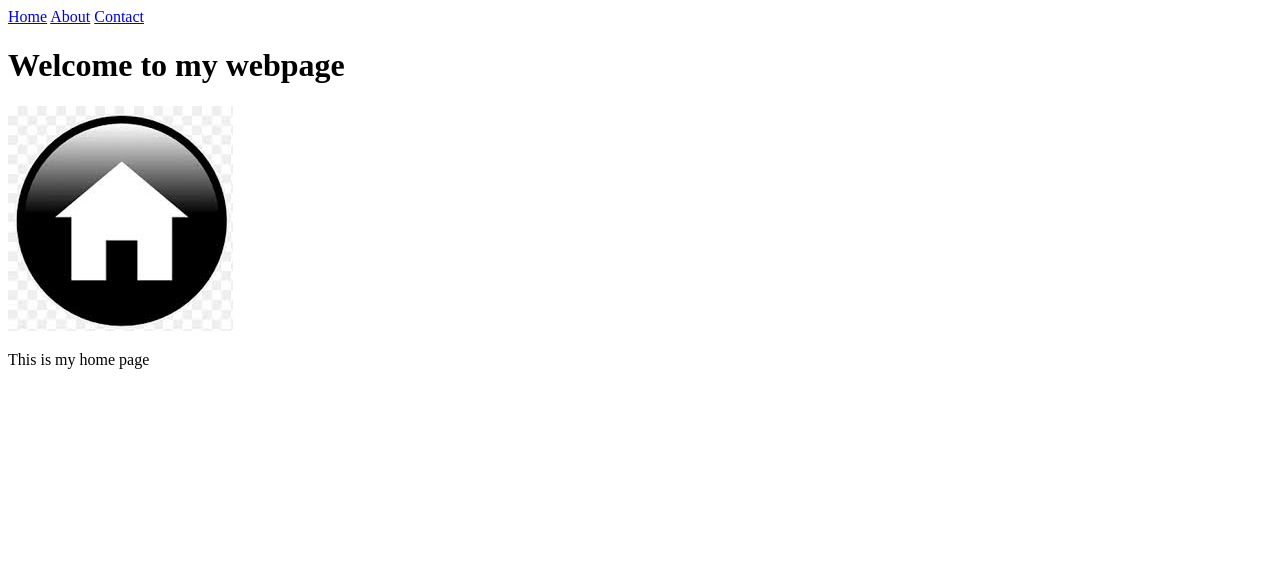
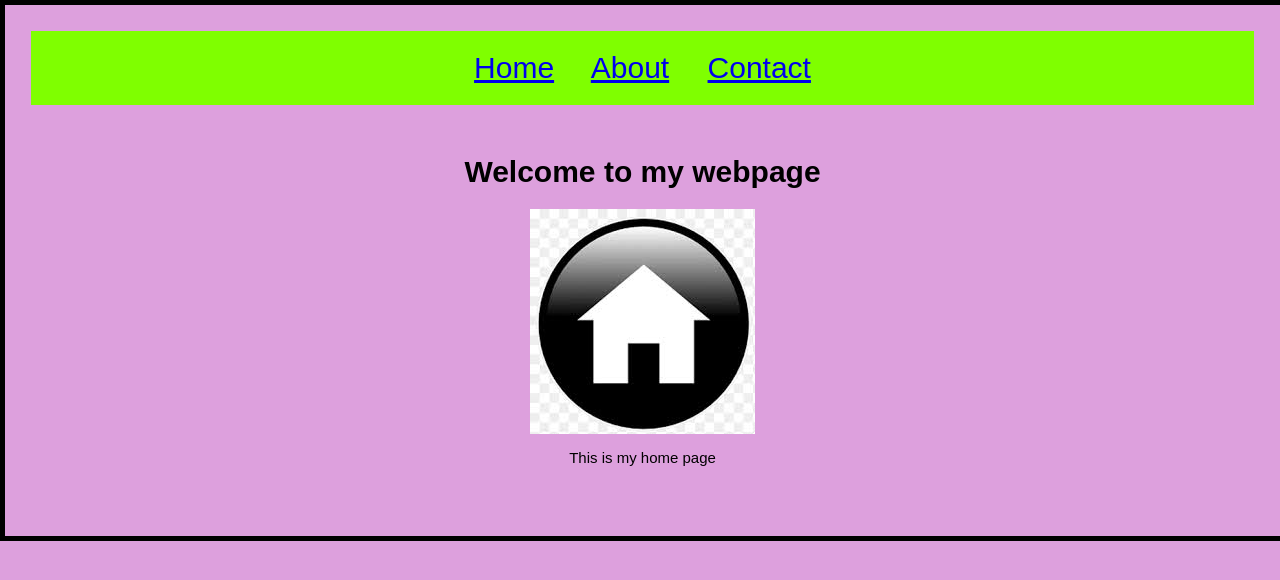
Before and after one commit to tejaswini-2121/websiteproject11, a plain HTML site: page index.html in a window 1280 px wide. Drawn offline with Linux system fonts and the light colour scheme.

Commit message:
Changed in styles.css,index.html,contact.html,about.html

```diff
--- a/index.html
+++ b/index.html
@@ -5,7 +5,7 @@
     <meta charset="UTF-8">
     <meta name="viewport" content="width=device-width, initial-scale=1.0">
     <title>Home - webpage </title>
-    <link rel="stylesheet" href="style.css">
+    <link rel="stylesheet" href="styles.css">
 </head>
 <body>
     <nav>
--- a/styles.css
+++ b/styles.css
@@ -1,52 +1,49 @@
-/* Reset Styles */
-* {
-    margin: 0;
-    padding: 1x;
-    box-sizing: border-box;
-}
-
-/* Body Styling */
 body {
-    font-family: Arial, sans-serif;
-    background-color: #f4f4f4;
-    color: #333;
-    text-align:center;
-    background-size: 100px;
+	font-family: Arial, sans-serif;
+	margin: 40px;;
+	padding: 20px;
+	background-color:plum;
+	border: 5px solid black; /* Adjust width, style, and color */
+    margin: 0; /* Ensures the border sticks to the edges */
+    padding: 2%; /* Adds spacing inside the border */
+    box-sizing: border-box; /* Ensures padding doesn’t expand the element */
+	border-right:10px ;
 
 }
 
-/* Navigation Bar */
 nav {
-    background-color: #007BFF;
-    padding: 10px ;
-    word-spacing: 100px;
-    font-size: xx-large;
+	background-color:chartreuse;
+	color: grey;
+	padding: 20px;
+	text-align: center;
+    font-size: 30px;
+    font: bold;
+    font-style:normal;
+	word-spacing: 30px;
 }
 
-nav a:hover {
-    background-color: white;
-    border-radius: 5px;
+.nav {
+	display:flexbox;
+	justify-content:end;
+	align-items:normal;
+	word-spacing: 2px;
 }
 
-/* Container Styling */
-.container {
-    max-width: 500px;
-    background: white;
-    padding: 20px;
-    margin: 50px auto;
-    text-align: center;
-    border-radius: 10px;
-    box-shadow:black
+.nav a:hover {
+	color: grey;
+	text-decoration: none;
+	margin-right: 40px;
+    font: bold;
+    font-size: 30px;
+	border-radius: 10px;
+	padding: 10px;
 }
 
-/* Heading Style */
-h1 {
-    color: #007BFF;
-    margin-bottom: 15px;
+div {
+	display: flex;
+	flex-direction: column;
+	align-items: center;
+	padding: 30px;
+    font-size: 15px;
+    color:black;
 }
-
-/* Paragraph Styling */
-p {
-    font-size: 30px;
-    margin-bottom: 10px;
-}
```
Also changed, not shown: about.html (+1 -1 lines), contact.html (+1 -1 lines).
